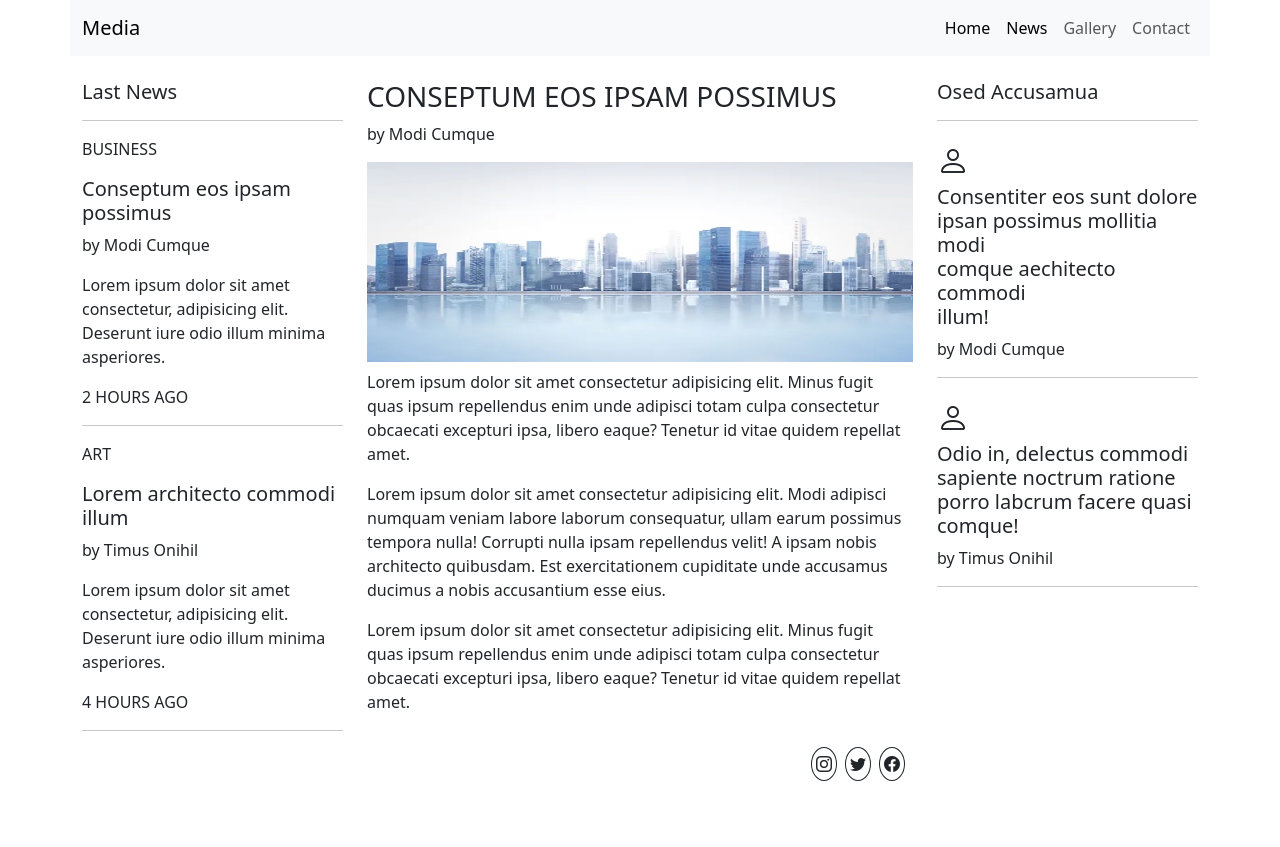
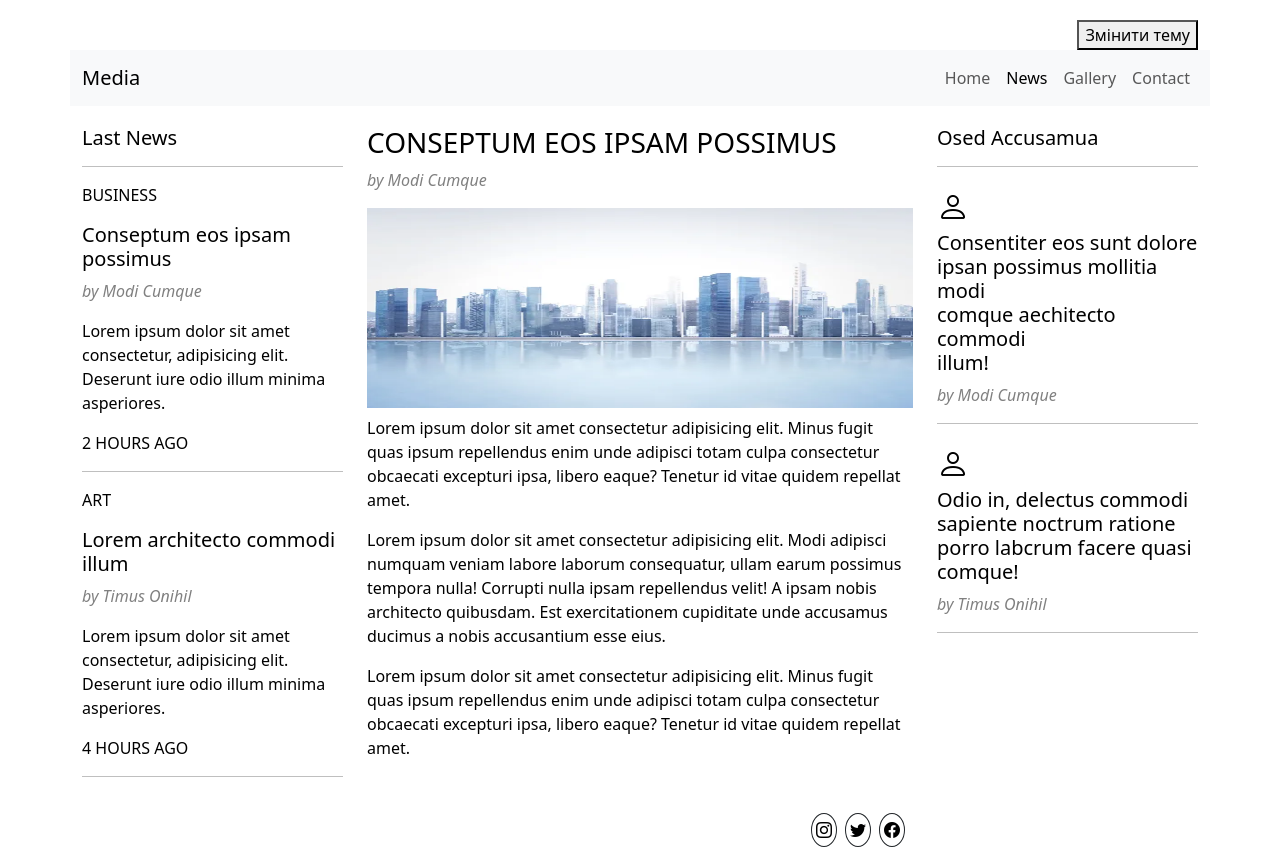
Before and after one commit to AntoninaMychaylivna/Control-GitHub, a plain HTML site: page index.html in a window 1280 px wide. Before the commit the page ends 800 px from the top, so only its background shows below. Drawn offline with nearby package versions, Linux system fonts and the light colour scheme.

Commit message:
added topics

```diff
--- a/css/style.css
+++ b/css/style.css
@@ -1,17 +1,25 @@
-/* За замовчуванням встановлюємо світлу тему */
+.italic-text {
+  font-style: italic;
+  color: gray;
+}
+
+.container{
+  padding-top: 20px;
+}
+
 :root {
-    --background-color: #fff;
-    --text-color: #212529;
-  }
+  --background-color-light: #ffffff;
+  --text-color-light: #000000;
+  --background-color-dark: #333333;
+  --text-color-dark: #ffffff;
+}
 
-  /* Темна тема */
-  #themeToggle:checked ~ #themeSwitcher {
-    --background-color: #212529;
-    --text-color: #fff;
-  }
+.light-theme {
+  background-color: var(--background-color-light);
+  color: var(--text-color-light);
+}
 
-  /* Застосуємо стилі до елементів з урахуванням вибраної теми */
-  #themeSwitcher {
-    background-color: var(--background-color);
-    color: var(--text-color);
-  }
+.dark-theme {
+  background-color: var(--background-color-dark);
+  color: var(--text-color-dark);
+}
--- a/index.html
+++ b/index.html
@@ -11,7 +11,12 @@
     <link rel="stylesheet" href="./css/style.css">
 
 </head>
-<body>
+<body class="light-theme">
+
+  <div class="container d-flex justify-content-end">
+    <button id="theme-toggle">Змінити тему</button>
+    <br>
+  </div>
 
     <nav class="container-lg navbar navbar-expand-lg bg-body-tertiary">
         <div class="container-fluid">
@@ -22,7 +27,7 @@
           <div class="collapse navbar-collapse" id="navbarNav">
             <ul class="navbar-nav ms-auto">
               <li class="nav-item">
-                <a class="nav-link active" aria-current="page" href="#">Home</a>
+                <a class="nav-link " aria-current="page" href="#">Home</a>
               </li>
               <li class="nav-item">
                 <a class="nav-link active" href="#">News</a>
@@ -40,20 +45,20 @@
 
 
 
-    <div class="container mt-4">
+    <div class="container">
         <div class="row flex-column-reverse flex-md-row">
           <div class="col-sm-12 col-md-4 col-xl-3">
             <h5>Last News</h5>
             <hr>
             <p>BUSINESS</p>
             <h5>Conseptum eos ipsam possimus</h5>
-            <p>by Modi Cumque</p>
+            <p class="italic-text">by Modi Cumque</p>
             <p>Lorem ipsum dolor sit amet consectetur, adipisicing elit. Deserunt iure odio illum minima asperiores.</p>
             <p>2 HOURS AGO</p>
             <hr>
             <p>ART</p>
             <h5>Lorem architecto commodi illum</h5>
-            <p>by Timus Onihil</p>
+            <p class="italic-text">by Timus Onihil</p>
             <p>Lorem ipsum dolor sit amet consectetur, adipisicing elit. Deserunt iure odio illum minima asperiores.</p>
             <p>4 HOURS AGO</p>
             <hr>
@@ -62,7 +67,7 @@
 
           <div class="col-sm-12 col-md-8 col-xl-6">
            <h3>CONSEPTUM EOS IPSAM POSSIMUS</h3>
-           <p>by Modi Cumque</p>
+           <p class="italic-text">by Modi Cumque</p>
            <img src="./images/city.jpg" alt="sity" style="width: 100%; height: 200px;">
            <p class="mt-2">Lorem ipsum dolor sit amet consectetur adipisicing elit. Minus fugit quas ipsum repellendus enim unde adipisci totam culpa consectetur obcaecati excepturi ipsa, libero eaque? Tenetur id vitae quidem repellat amet.
            </p>
@@ -84,7 +89,7 @@
               comque aechitecto commodi <br>
               illum!
             </h5>
-            <p>by Modi Cumque</p>
+            <p class="italic-text">by Modi Cumque</p>
             <hr>
             <i class="bi bi-person" style="font-size: 2rem;"></i>
             <h5> Odio in, delectus commodi <br>
@@ -92,7 +97,7 @@
               porro labcrum facere quasi <br>
               comque!
             </h5>
-            <p>by Timus Onihil</p>
+            <p class="italic-text">by Timus Onihil</p>
             <hr>
           </div>
 
--- a/js/script.js
+++ b/js/script.js
@@ -1,12 +1,6 @@
-const themeToggle = document.getElementById('themeToggle');
-    const themeSwitcher = document.getElementById('themeSwitcher');
 
-    themeToggle.addEventListener('change', function() {
-        if (this.checked) {
-            // Вибрана темна тема
-            themeSwitcher.classList.add('dark-theme');
-        } else {
-            // Вибрана світла тема
-            themeSwitcher.classList.remove('dark-theme');
-        }
-    });
+
+document.getElementById('theme-toggle').addEventListener('click', function() {
+    document.body.classList.toggle('light-theme');
+    document.body.classList.toggle('dark-theme');
+});
```
